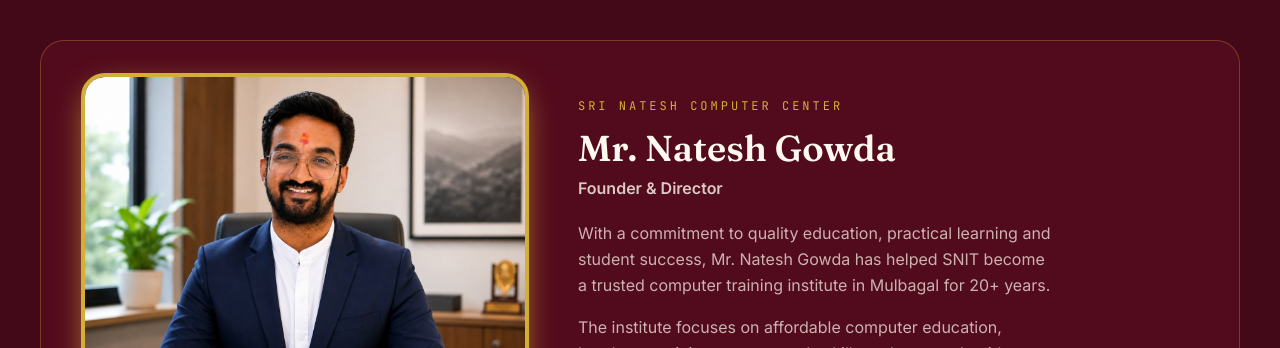
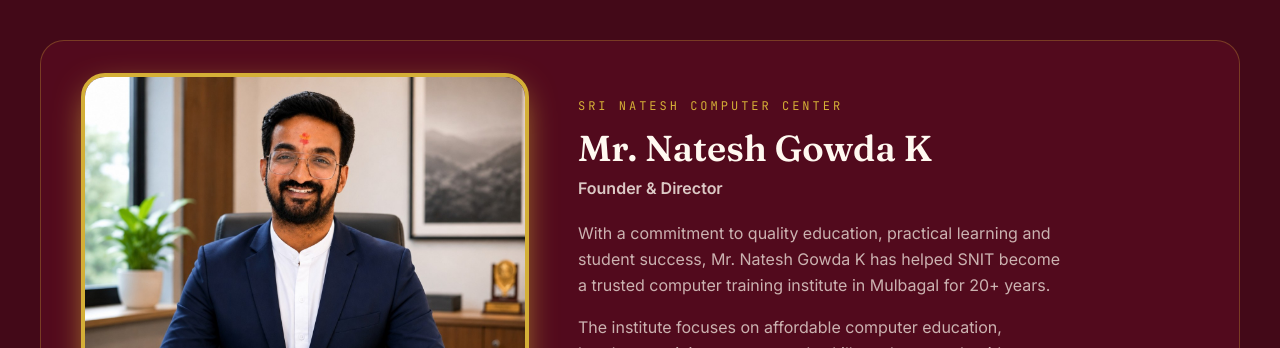
Before and after one commit to navagowda/-snit-website-, a Next.js app: page /about in a window 1280 px wide. Shown: the part 1240-1588 px from the top of the page. Built offline with nearby package versions, Linux system fonts and the light colour scheme; no server answers.

Commit message:
Update page.tsx

```diff
--- a/app/about/page.tsx
+++ b/app/about/page.tsx
@@ -66,7 +66,7 @@
           <div className="mx-auto w-full max-w-md overflow-hidden rounded-3xl border-4 border-gold bg-navy-900 shadow-gold">
             <Image
               src="/images/founder-natesh-gowda.jpg"
-              alt="Mr. Natesh Gowda, Founder and Director of Sri Natesh Computer Center"
+              alt="Mr. Natesh Gowda K, Founder and Director of Sri Natesh Computer Center"
               width={1000}
               height={750}
               className="h-full w-full object-cover"
@@ -74,10 +74,10 @@
           </div>
           <div>
             <p className="eyebrow text-gold">Sri Natesh Computer Center</p>
-            <h3 className="mt-3 font-display text-3xl font-semibold text-cream sm:text-4xl">Mr. Natesh Gowda</h3>
+            <h3 className="mt-3 font-display text-3xl font-semibold text-cream sm:text-4xl">Mr. Natesh Gowda K</h3>
             <p className="mt-2 font-semibold text-cream/80">Founder &amp; Director</p>
             <p className="mt-5 text-balance leading-relaxed text-cream/70">
-              With a commitment to quality education, practical learning and student success, Mr. Natesh Gowda has
+              With a commitment to quality education, practical learning and student success, Mr. Natesh Gowda K has
               helped SNIT become a trusted computer training institute in Mulbagal for 20+ years.
             </p>
             <p className="mt-4 text-balance leading-relaxed text-cream/70">
```
